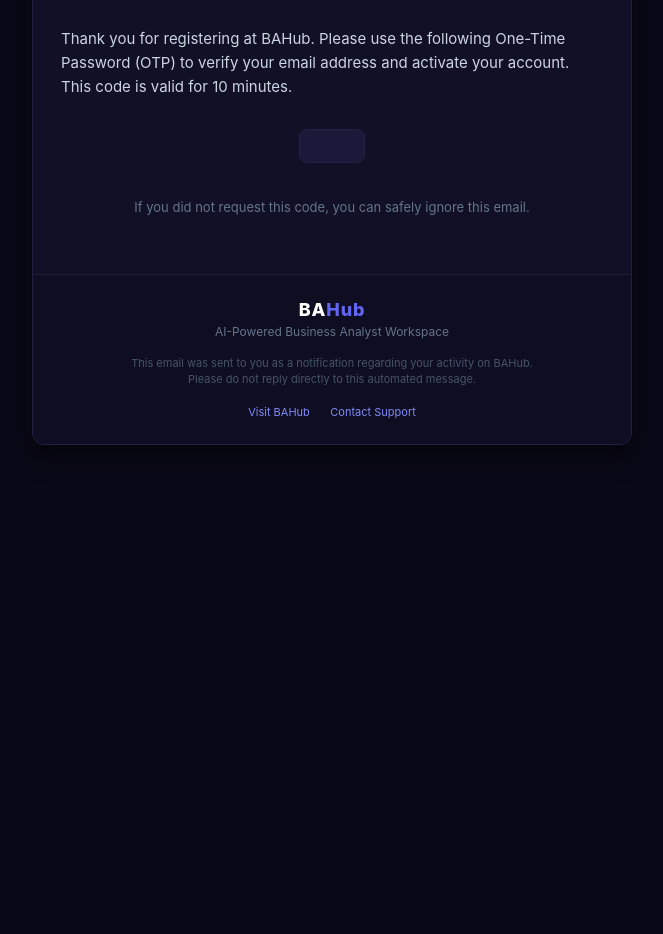
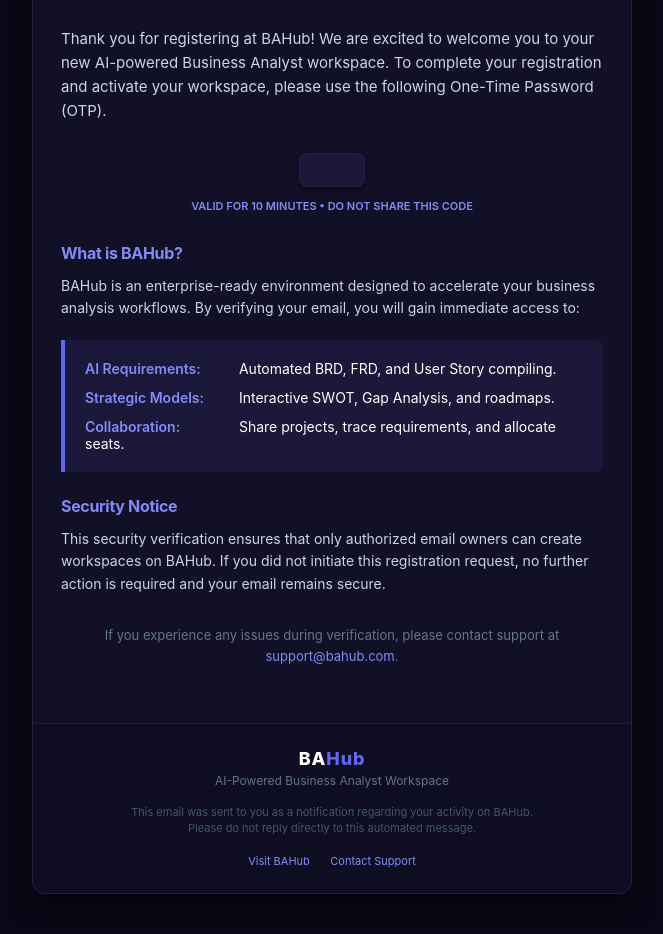
Before and after one commit to MustafaPinjari/BAHub, a Django app: template backend/core/templates/core/registration_otp.html in a window 1280 px wide. Shown: the part 136-1070 px from the top of the page, without its empty margins (308-971 px from the left). Before the commit the page ends 581 px from the top, so only its background shows below. Run offline with Django 5.2, Linux system fonts and the light colour scheme; the template is opened without the code that fills it, so the values that code supplies are empty.

Commit message:
registeration otp implementation

```diff
--- a/backend/core/templates/core/registration_otp.html
+++ b/backend/core/templates/core/registration_otp.html
@@ -6,16 +6,44 @@
     Hello <strong>{{ username }}</strong>,
 </p>
 <p class="text">
-    Thank you for registering at BAHub. Please use the following One-Time Password (OTP) to verify your email address and activate your account. This code is valid for 10 minutes.
+    Thank you for registering at BAHub! We are excited to welcome you to your new AI-powered Business Analyst workspace. To complete your registration and activate your workspace, please use the following One-Time Password (OTP).
 </p>
 
+<!-- Verification Code Display Box -->
 <div style="text-align: center; margin: 30px 0;">
-    <div style="display: inline-block; background-color: #1B183A; border: 1px solid #232043; border-radius: 8px; padding: 16px 32px; font-size: 32px; font-weight: 800; letter-spacing: 6px; color: #FFFFFF; font-family: monospace;">
+    <div style="display: inline-block; background-color: #1B183A; border: 1px solid #232043; border-radius: 8px; padding: 16px 32px; font-size: 32px; font-weight: 800; letter-spacing: 6px; color: #FFFFFF; font-family: monospace; box-shadow: 0 4px 10px rgba(0,0,0,0.3);">
         {{ otp_code }}
+    </div>
+    <div style="font-size: 11px; color: #818CF8; font-weight: 600; margin-top: 8px; text-transform: uppercase; tracking-width: 0.05em;">
+        Valid for 10 minutes • Do not share this code
     </div>
 </div>
 
-<p class="text" style="font-size: 13px; color: #64748B; text-align: center;">
-    If you did not request this code, you can safely ignore this email.
+<h3 class="heading" style="font-size: 16px; margin-bottom: 12px; color: #818CF8;">What is BAHub?</h3>
+<p class="text" style="font-size: 14px; margin-bottom: 20px;">
+    BAHub is an enterprise-ready environment designed to accelerate your business analysis workflows. By verifying your email, you will gain immediate access to:
+</p>
+<div class="details-box" style="margin-bottom: 24px;">
+    <div class="details-item">
+        <span class="details-label" style="width: 150px;">AI Requirements:</span>
+        <span class="details-value">Automated BRD, FRD, and User Story compiling.</span>
+    </div>
+    <div class="details-item">
+        <span class="details-label" style="width: 150px;">Strategic Models:</span>
+        <span class="details-value">Interactive SWOT, Gap Analysis, and roadmaps.</span>
+    </div>
+    <div class="details-item">
+        <span class="details-label" style="width: 150px;">Collaboration:</span>
+        <span class="details-value">Share projects, trace requirements, and allocate seats.</span>
+    </div>
+</div>
+
+<h3 class="heading" style="font-size: 16px; margin-bottom: 12px; color: #818AF8;">Security Notice</h3>
+<p class="text" style="font-size: 14px; margin-bottom: 20px;">
+    This security verification ensures that only authorized email owners can create workspaces on BAHub. If you did not initiate this registration request, no further action is required and your email remains secure.
+</p>
+
+<p class="text" style="font-size: 13px; color: #64748B; text-align: center; margin-top: 30px;">
+    If you experience any issues during verification, please contact support at <a href="mailto:support@bahub.com" style="color: #818CF8; text-decoration: none;">support@bahub.com</a>.
 </p>
 {% endblock %}
```
Also changed, not shown: backend/core/templates/core/registration_otp.txt (+16 -3 lines), 1 other file.
